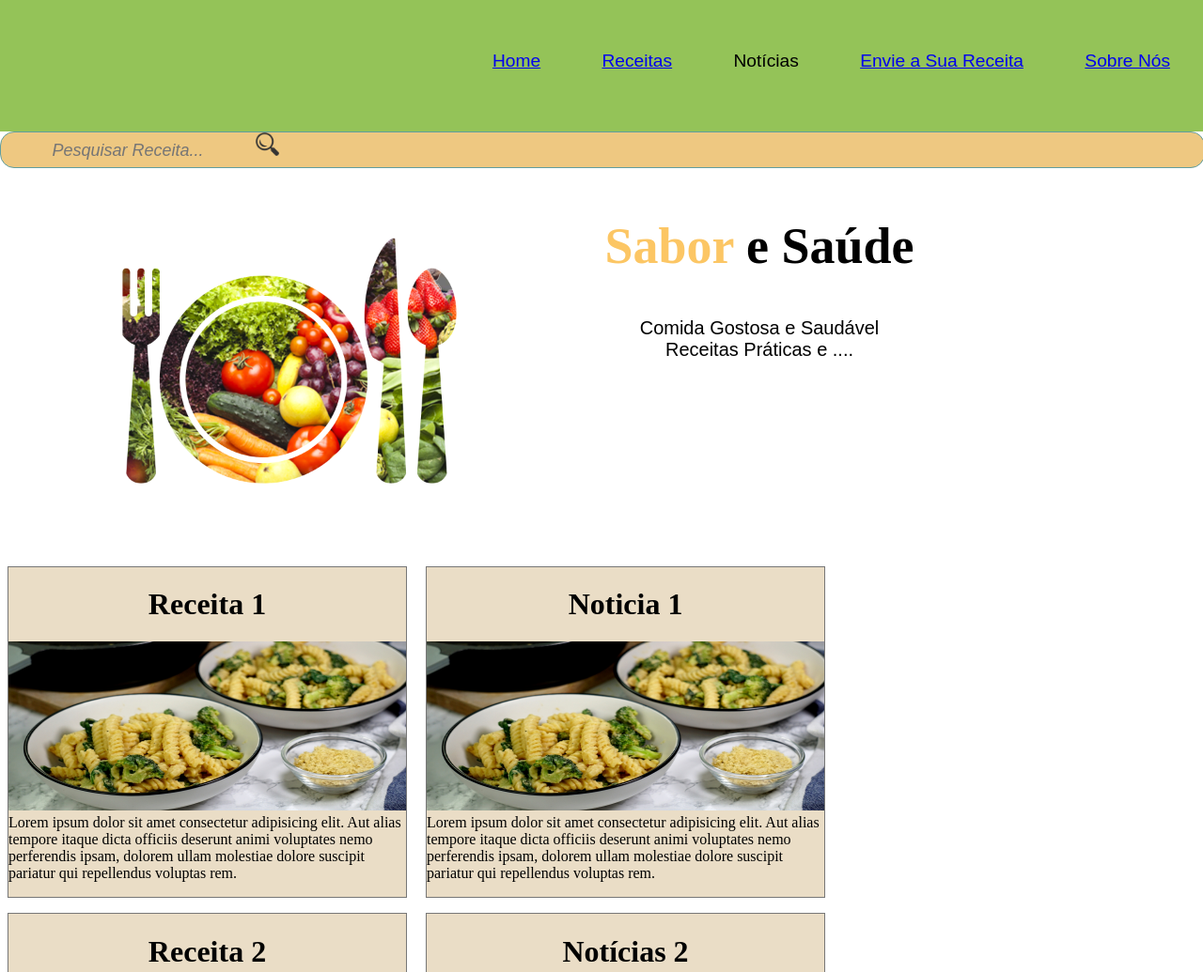
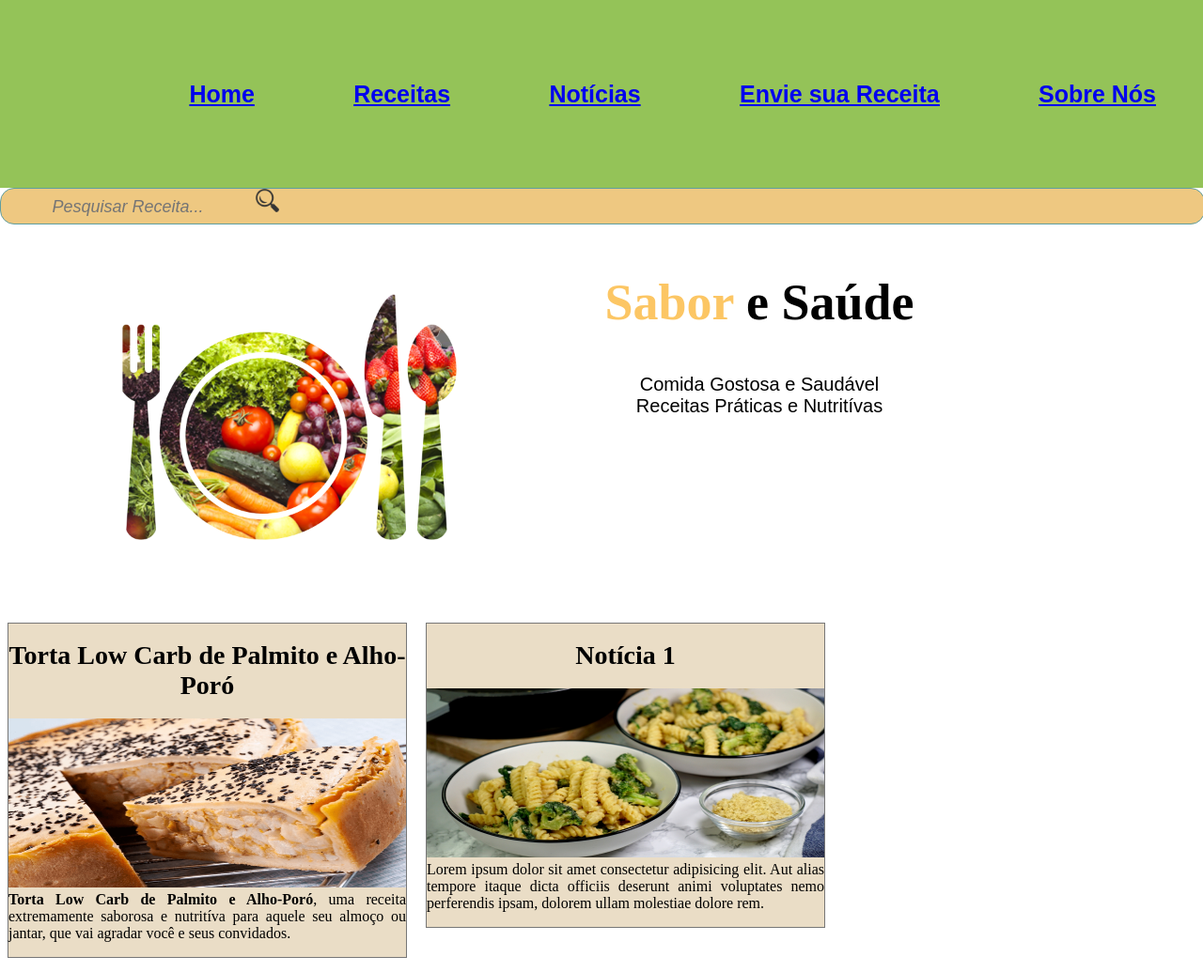
Before and after one commit to ICEI-PUC-Minas-PMV-ADS/pmv-ads-2023-1-e1-proj-web-t2-grupo3alimentos, a plain HTML site: page src/Index.html in a window 1280 px wide. Shown: the top 1035 px of the page at 94% size. Drawn offline with Linux system fonts and the light colour scheme.

Commit message:
Uptade index e Stylehp

```diff
--- a/src/Index.html
+++ b/src/Index.html
@@ -11,14 +11,15 @@
     <header>
         <nav class="menu-principal">
             <ul>
-                <li><a href="Index.html">Home</a></li>
-                <li><a href="receita.html">Receitas</a></li>
-                <li></a>Notícias</li>
-                <li><a href="EnviesuaReceita.html">Envie a Sua Receita</a></li>
-                <li><a href="SobreNos.html">Sobre Nós</a></li>
+                <li><strong><a href="Index.html">Home</a></strong></li>
+                <li><strong><a href="receita.html">Receitas</a></strong></li>
+                <li><strong><a href="noticias.html">Notícias</a></strong></li>
+                <li><strong><a href="EnviesuaReceita.html"><u>Envie sua Receita</u></a></strong></li>
+                <li><strong><a href="SobreNos.html">Sobre Nós</a></strong></li>
             </ul>
         </nav>
     </header>
+
     <Div id="divBuscahp">
          <input type="text" id="txtBuscahp" placeholder="Pesquisar Receita..."/>
             <img src="../docs/img/searchico.png" height="25" width="25" id="btnBusca" alt="Buscar">
@@ -32,21 +33,21 @@
             <div class="h2hp"><h2> <span style="color: rgb(252, 198, 100);">Sabor</span> e Saúde</h2></div>
             <p>
                 Comida Gostosa e Saudável <br>
-                Receitas Práticas e ....
+                Receitas Práticas e Nutritívas
             </p>
         </div>
 
     </div>
         <div class="noticiaReceita">
         <div class="conteudohp">
-            <div class="h1hp"><h1>Receita 1</h1></div>
-            <p> <img src="../docs/img/MassaVegana.jpeg" height="180" width="140" />Lorem ipsum dolor sit amet consectetur adipisicing elit. Aut alias tempore itaque dicta officiis deserunt animi voluptates nemo perferendis ipsam, dolorem ullam molestiae dolore suscipit pariatur qui repellendus voluptas rem.
+            <div class="h1hp"><h1>Torta Low Carb de Palmito e Alho-Poró</h1></div>
+            <p> <img src="../docs/img/torta.png" height="180" width="140" /> <strong>Torta Low Carb de Palmito e Alho-Poró</strong>, uma receita extremamente saborosa e nutritíva para aquele seu almoço ou jantar, que vai agradar você e seus convidados.
         </p>
     </div>
 
     <div class="conteudohp">
-        <div class="h1hp"><h1>Noticia 1</h1></div>
-        <p> <img src="../docs/img/MassaVegana.jpeg" height="180" width="140" />Lorem ipsum dolor sit amet consectetur adipisicing elit. Aut alias tempore itaque dicta officiis deserunt animi voluptates nemo perferendis ipsam, dolorem ullam molestiae dolore suscipit pariatur qui repellendus voluptas rem.
+        <div class="h1hp"><h1>Notícia 1</h1></div>
+        <p> <img src="../docs/img/MassaVegana.jpeg" height="180" width="140" />Lorem ipsum dolor sit amet consectetur adipisicing elit. Aut alias tempore itaque dicta officiis deserunt animi voluptates nemo perferendis ipsam, dolorem ullam molestiae dolore  rem.
         </p>
     </div>
 
@@ -56,7 +57,7 @@
         </p>
     </div>
     <div class="conteudohp">
-       <div class="h1hp"><h1>Notícias 2</h1></div>
+       <div class="h1hp"><h1>Notícia 2</h1></div>
         <p> <img src="../docs/img/MassaVegana.jpeg" height="180" width="140" />Lorem ipsum dolor sit amet consectetur adipisicing elit. Aut alias tempore itaque dicta officiis deserunt animi voluptates nemo perferendis ipsam, dolorem ullam molestiae dolore suscipit pariatur qui repellendus voluptas rem.
         </p>
 
@@ -64,14 +65,13 @@
 
 </div>
 <footer>
-    <div class="rodape">
-        <p>
-            CONTATO <br>
-            Telefone: xx.xxxx.xxxx<br>
-            E-mail: XXX@XXX.XXX
-        </p>
-
-    </div>
+    <nav class="rodape">
+        <ul>
+            <li>Login</li>
+            <li>Contato</li>
+        </ul>
+        Copyright 2023 (c) Sabor & Saúde
+    </nav>
 </footer>
 
 
--- a/src/Stylehp.css
+++ b/src/Stylehp.css
@@ -4,25 +4,27 @@ body {
 }
 
 header {
+    height: 200px;
     background-color: rgb(148, 195, 88);
-    height: 130px;
-    padding: 5px;
+}
 
-}
 
 .menu-principal {
     float: right;
     font-family: Arial;
-    font-size: 20px;
     font-size: larger;
+    height: 200px;
     display: flex;
     align-items: center;
 }
 
-.menu-principal > ul > li {
-    padding: 30px;
+.menu-principal>ul>li {
     display: inline-block;
+    padding: 50px;
+    font-family: Arial;
+    font-size: 25px;
 }
+
 
 .menu-principal > ul > li:hover {
     background-color: rgb(252, 198, 100);
@@ -63,6 +65,7 @@ header {
     vertical-align: top;
     margin: 8px;
     border: 1px solid #777;
+    text-align: justify;
 }
 
 .imagemlogohp {
@@ -77,14 +80,15 @@ header {
     font-size: 20px;
     color: black;
     text-align: center;
-    float: right;
-    height: 400px;
+    float:right;
+    height: 300px;
     width: 400px;
     padding-left: 100px;
 }
 
 .h1hp{
     text-align: center;
+    font-size: 14px;
 }
 
 .h2hp {
@@ -102,8 +106,12 @@ footer {
     background-color: rgb(148, 195, 88);
 }
 .rodape {
-    text-align: center;
+    float: right;
     font-family: arial;
-    color: white;
 
 }
+
+.rodape>ul>li {
+    display: inline-block;
+    padding: 20px;
+}
```
Also changed, not shown: src/Noticias.html (renamed from src/Noticas 1.html).
